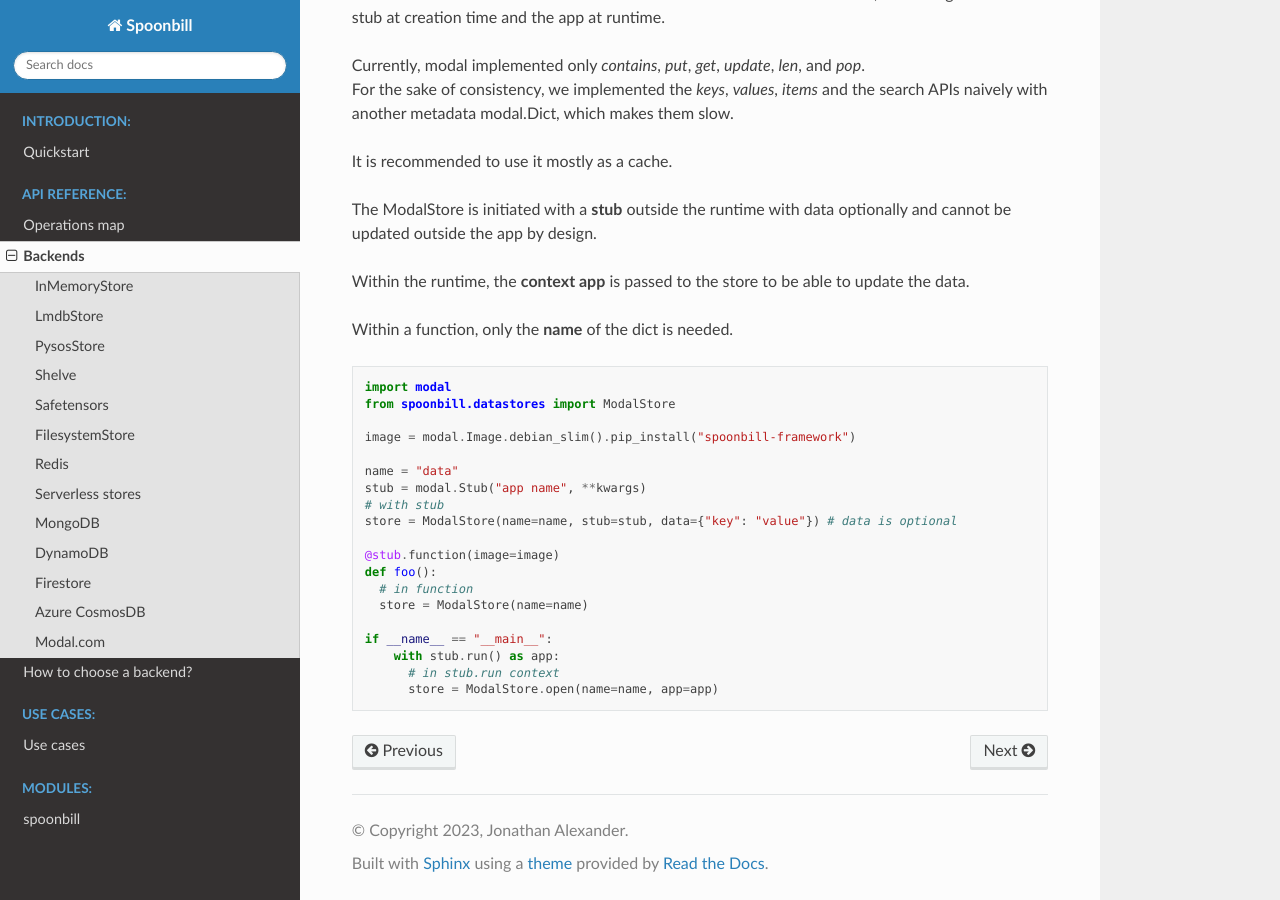
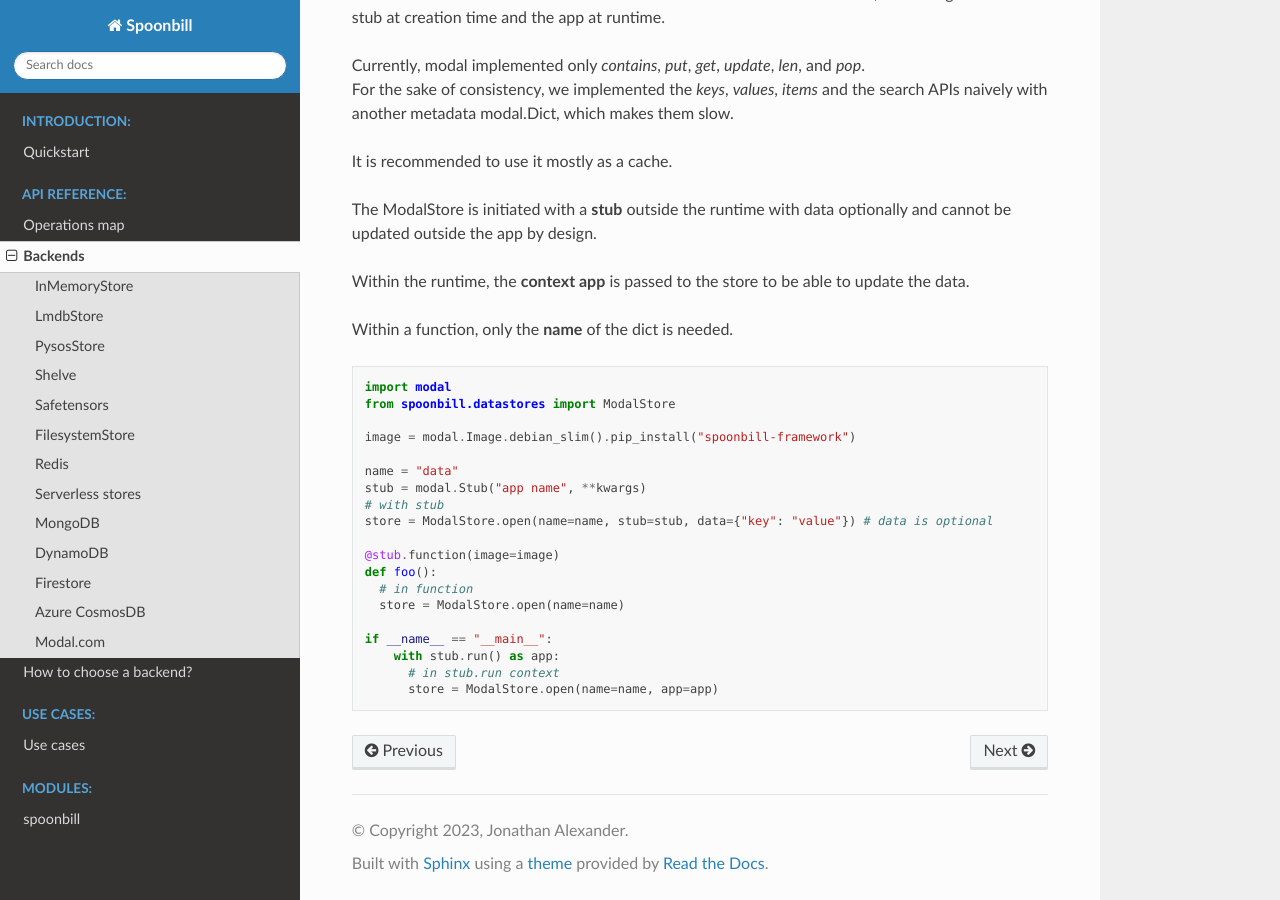
Before and after one commit to xdssio/spoonbill, a Sphinx documentation site: the page built from docs/markdowns/backends.md, in a window 1280 px wide and 900 px high, scrolled down 6628 px. Built offline with Sphinx 7.4.7 and the Read the Docs theme 2.0.0, drawn with Linux system fonts in a browser that asks for light colours.

Commit message:
consistancy in instantiation

```diff
--- a/docs/markdowns/backends.md
+++ b/docs/markdowns/backends.md
@@ -323,12 +323,12 @@ image = modal.Image.debian_slim().pip_install("spoonbill-framework")
 name = "data"
 stub = modal.Stub("app name", **kwargs)
 # with stub
-store = ModalStore(name=name, stub=stub, data={"key": "value"}) # data is optional
+store = ModalStore.open(name=name, stub=stub, data={"key": "value"}) # data is optional
 
 @stub.function(image=image)
 def foo():
   # in function
-  store = ModalStore(name=name)
+  store = ModalStore.open(name=name)
 
 if __name__ == "__main__":
     with stub.run() as app:
```
Also changed, not shown: README.md (+2 -2 lines).
